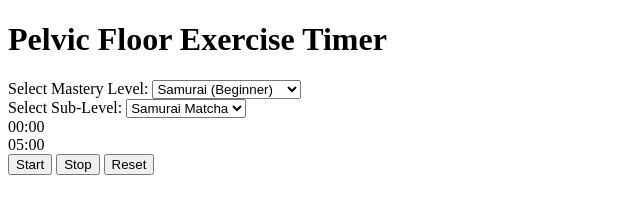
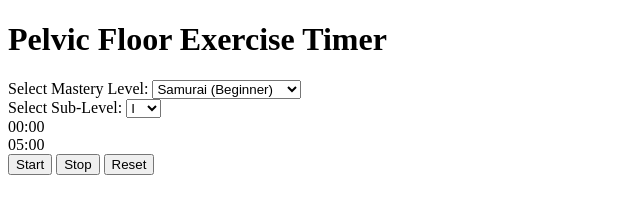
Before and after one commit to BadButBunny/PFET, a plain HTML site: page index.html in a window 1280 px wide. Shown: the whole page, without its empty margins (0-640 px from the left). Drawn offline with Linux system fonts and the light colour scheme.

Commit message:
Update index.html

```diff
--- a/index.html
+++ b/index.html
@@ -26,11 +26,11 @@
         <div class="box sub-level-settings">
             <label for="sub-level">Select Sub-Level:</label>
             <select id="sub-level">
-                <option value="1">Samurai Matcha</option>
-                <option value="2">Ronin Matcha</option>
-                <option value="3">Ninja Matcha</option>
-                <option value="4">Shogun Matcha</option>
-                <option value="5">Daimyo Matcha</option>
+                <option value="1"> I</option>
+                <option value="2"> II</option>
+                <option value="3"> III</option>
+                <option value="4"> IV</option>
+                <option value="5"> V</option>
             </select>
         </div>
     </div>
```
